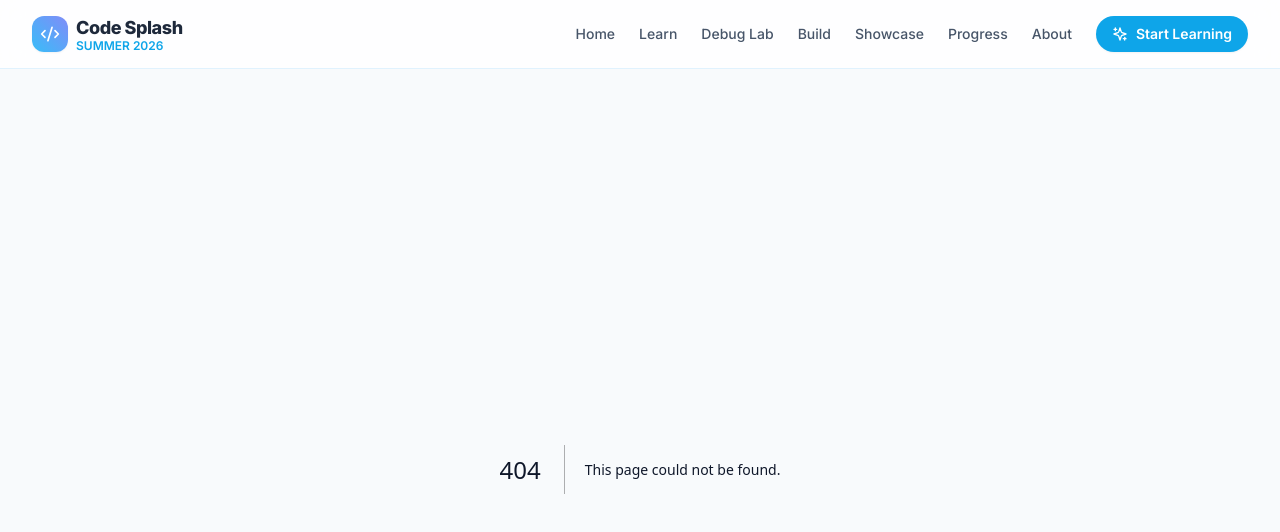
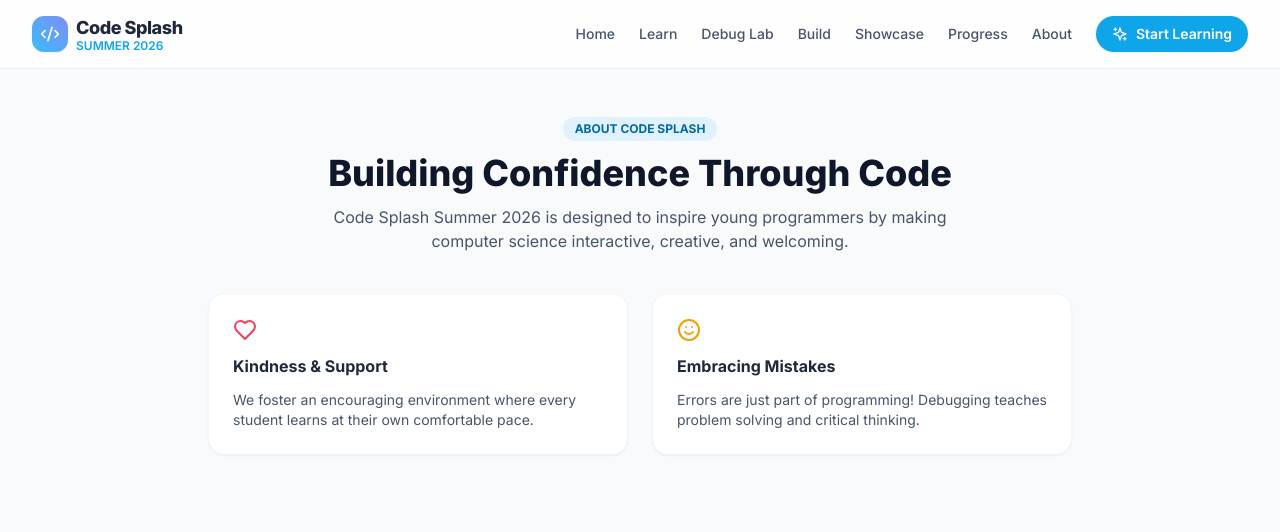
Before and after one commit to AashigaM/code-splash-summer-2026, a Next.js app: page /about in a window 1280 px wide. Before the commit this address had no page. Shown: the top 532 px of the page. Built offline with nearby package versions, Linux system fonts and the light colour scheme.

Commit message:
Create AboutPage component for Code Splash
This page provides information about the Code Splash program, emphasizing its mission to inspire young programmers through an interactive and supportive learning environment.

```diff
--- /dev/null
+++ b/app/about/page.tsx
@@ -0,0 +1,33 @@
+import { Heart, Sparkles, Smile, ShieldCheck } from 'lucide-react';
+
+export default function AboutPage() {
+  return (
+    <div className="max-w-4xl mx-auto px-4 py-12 flex flex-col gap-10">
+      <div className="text-center flex flex-col items-center gap-3">
+        <span className="bg-sky-100 text-sky-700 text-xs font-bold px-3 py-1 rounded-full uppercase">
+          About Code Splash
+        </span>
+        <h1 className="text-3xl sm:text-4xl font-extrabold text-slate-900">
+          Building Confidence Through Code
+        </h1>
+        <p className="text-slate-600 text-base max-w-2xl">
+          Code Splash Summer 2026 is designed to inspire young programmers by making computer science interactive, creative, and welcoming.
+        </p>
+      </div>
+
+      <div className="grid grid-cols-1 md:grid-cols-2 gap-6">
+        <div className="bg-white p-6 rounded-2xl border border-slate-100 shadow-sm flex flex-col gap-3">
+          <Heart className="w-6 h-6 text-rose-500" />
+          <h3 className="font-bold text-slate-800">Kindness & Support</h3>
+          <p className="text-sm text-slate-600">We foster an encouraging environment where every student learns at their own comfortable pace.</p>
+        </div>
+
+        <div className="bg-white p-6 rounded-2xl border border-slate-100 shadow-sm flex flex-col gap-3">
+          <Smile className="w-6 h-6 text-amber-500" />
+          <h3 className="font-bold text-slate-800">Embracing Mistakes</h3>
+          <p className="text-sm text-slate-600">Errors are just part of programming! Debugging teaches problem solving and critical thinking.</p>
+        </div>
+      </div>
+    </div>
+  );
+}
```
